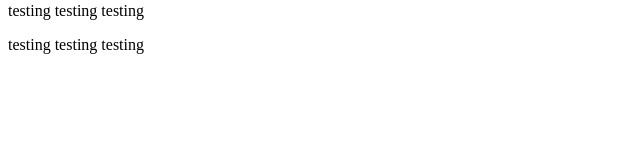
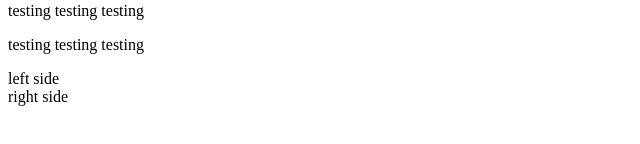
Before and after one commit to SOG-Daniels/git-test, a plain HTML site: page index.html in a window 1280 px wide. Shown: the part 142-286 px from the top of the page, without its empty margins (0-640 px from the left). Drawn offline with Linux system fonts and the light colour scheme.

Commit message:
added two divs with class col and a footer tag with class footer

```diff
--- a/index.html
+++ b/index.html
@@ -23,6 +23,9 @@
         <p>testing testing testing</p>
         <p>testing testing testing</p>
         <p>testing testing testing</p>
+
+        <div class="col-md-6">left side</div>
+        <div class="col-md-6">right side</div>
     </div>
 </div>
 </body>
```
